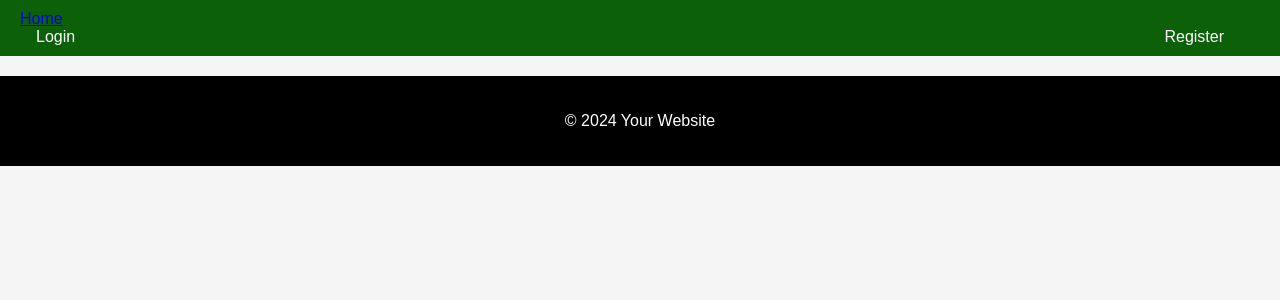
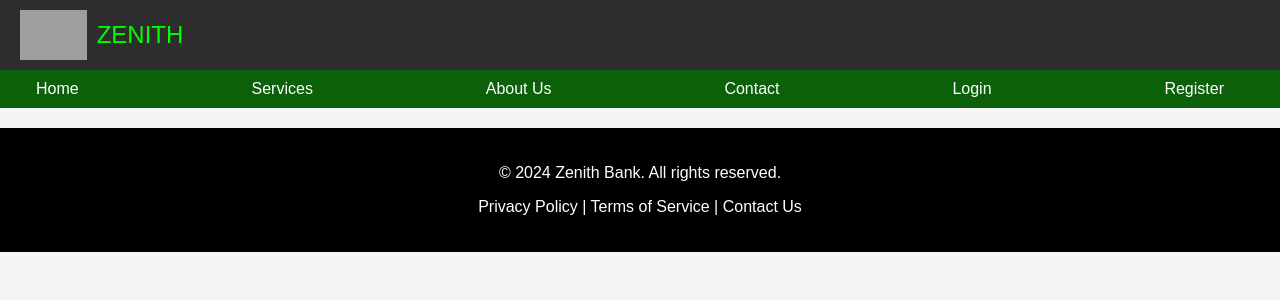
Before and after one commit to Deany256/online-bank-site, a Flask app: page / in a window 1280 px wide. Shown: the top 300 px of the page. Run offline with Flask 3, Linux system fonts and the light colour scheme; grey boxes are pictures that could not be loaded.

Commit message:
Update base.html

```diff
--- a/app/templates/base.html
+++ b/app/templates/base.html
@@ -3,14 +3,29 @@
 <head>
     <meta charset="UTF-8">
     <meta name="viewport" content="width=device-width, initial-scale=1.0">
-    <title>{% block title %}Your Website{% endblock %}</title>
+    <title>{% block title %}Zenith Bank{% endblock %}</title>
     <link rel="stylesheet" href="{{ url_for('static', filename='styles.css') }}">
+    <script src="{{ url_for('static', filename='script.js') }}" defer></script>
 </head>
 <body>
+    <!-- Header/Banner -->
+    <header class="banner">
+        <div class="logo">
+            <img src="{{ url_for('static', filename='img/logo.png') }}" alt="Zenith Bank Logo">
+            <span class="site-name">ZENITH</span>
+        </div>
+    </header>
+
+    <!-- Navigation Bar -->
     <nav class="navbar">
         <div class="container">
-            <a class="navbar-brand" href="{{ url_for('main.home') }}">Home</a>
+
             <ul class="navbar-nav">
+                <li class="nav-item"><a class="nav-link" href="{{ url_for('main.home') }}">Home</a></li>
+                <li class="nav-item"><a class="nav-link" href="{{ url_for('main.home') }}">Services</a></li>
+                <li class="nav-item"><a class="nav-link" href="{{ url_for('main.home') }}">About Us</a></li>
+                <li class="nav-item"><a class="nav-link" href="{{ url_for('main.home') }}">Contact</a></li>
+
                 {% if current_user.is_authenticated %}
                     <li class="nav-item">
                         <a class="nav-link" href="{{ url_for('auth.logout') }}">Logout</a>
@@ -32,6 +47,7 @@
         </div>
     </nav>
 
+    <!-- Flash Messages -->
     <div class="container">
         {% with messages = get_flashed_messages() %}
             {% if messages %}
@@ -43,11 +59,14 @@
             {% endif %}
         {% endwith %}
 
+        <!-- Main Content Block -->
         {% block content %}{% endblock %}
     </div>
 
+    <!-- Footer -->
     <footer>
-        <p>&copy; {{ current_year }} Your Website</p>
+        <p>&copy; {{ current_year }} Zenith Bank. All rights reserved.</p>
+        <p>Privacy Policy | Terms of Service | Contact Us</p>
     </footer>
 </body>
 </html>
```
